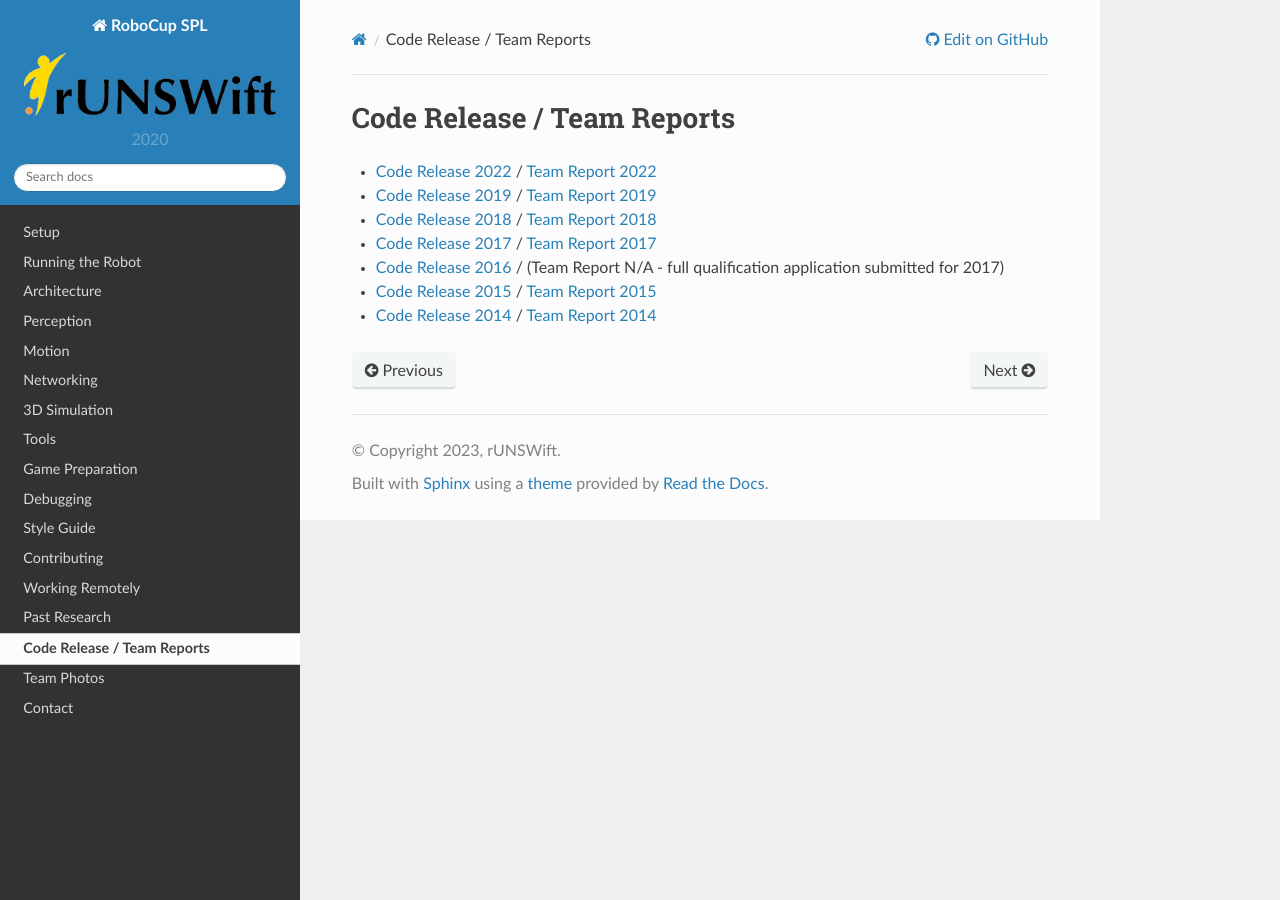
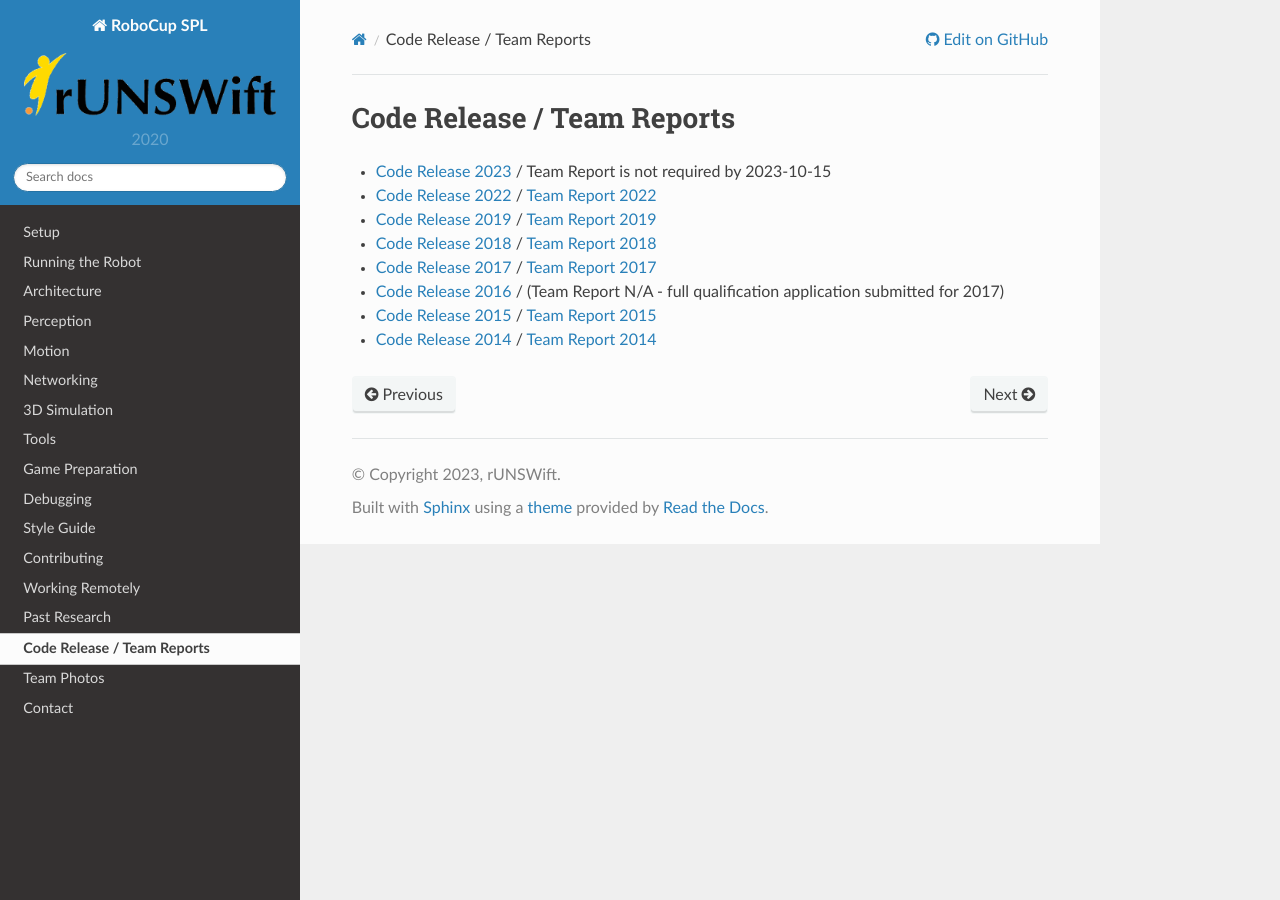
Before and after one commit to UNSWComputing/rUNSWift-docs, a Sphinx documentation site: the page built from source/code_releases_team_reports.rst, in a window 1280 px wide. Built offline with Sphinx 7.4.7 and the Read the Docs theme 2.0.0, drawn with Linux system fonts in a browser that asks for light colours.

Commit message:
Update code_releases_team_reports.rst
As per 2023 SPL Rulebook Appendix A.7

```diff
--- a/source/code_releases_team_reports.rst
+++ b/source/code_releases_team_reports.rst
@@ -2,6 +2,7 @@
 Code Release / Team Reports
 ###########################
 
+* `Code Release 2023 <https://github.com/UNSWComputing/rUNSWift-2023-release>`_ / Team Report is not required by 2023-10-15
 * `Code Release 2022 <https://github.com/UNSWComputing/rUNSWift-2022-release>`_ /
   `Team Report 2022 <https://github.com/UNSWComputing/rUNSWift-2022-release/raw/main/RoboCup_SPL_2022_rUNSWift_Team_Paper.pdf>`_
 * `Code Release 2019 <https://github.com/UNSWComputing/rUNSWift-2019-release>`_ /
```
